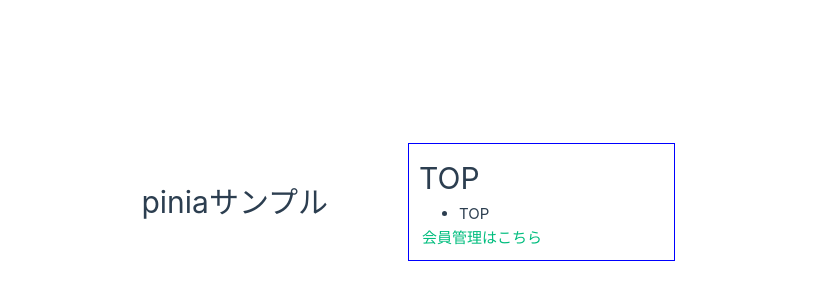
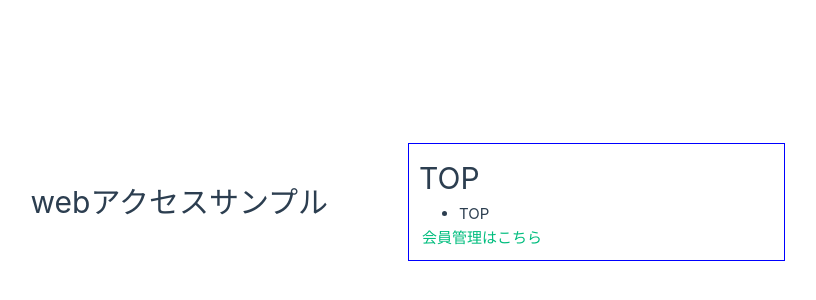
Before and after one commit to capricorn77777/pinia, a Vue app in the folder Desktop/practice/sync2/pinia-fundamental/: page / in a window 1280 px wide. Shown: the part 198-498 px from the top of the page, without its empty margins (232-1048 px from the left). Built offline with nearby package versions, Linux system fonts and the light colour scheme.

Commit message:
app.vue H1変更

```diff
--- a/Desktop/practice/sync2/pinia-fundamental/src/App.vue
+++ b/Desktop/practice/sync2/pinia-fundamental/src/App.vue
@@ -1,6 +1,6 @@
 <template>
   <header>
-    <h1>piniaサンプル</h1>
+    <h1>webアクセスサンプル</h1>
   </header>
   <main>
     <RouterView />
```
